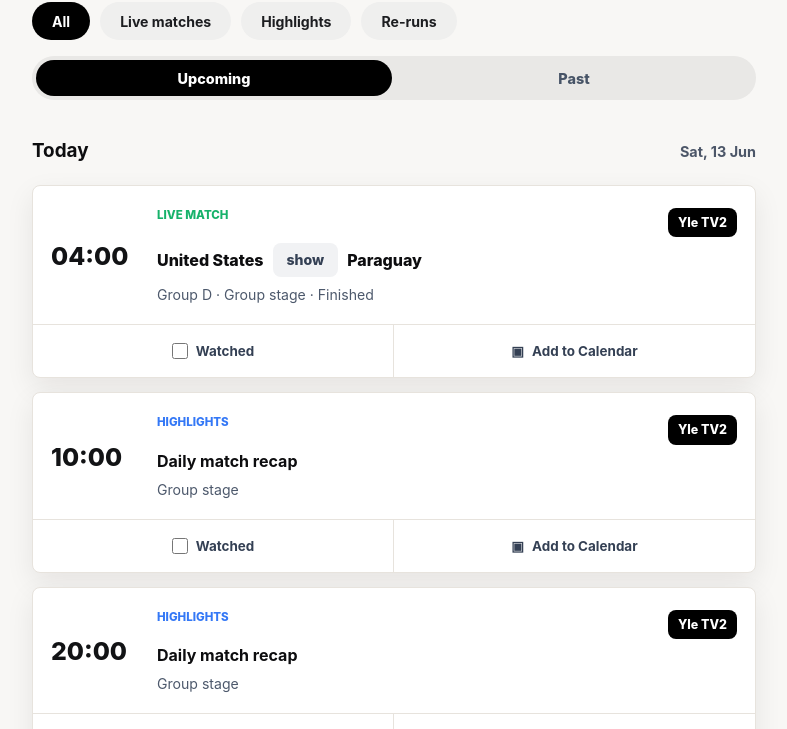
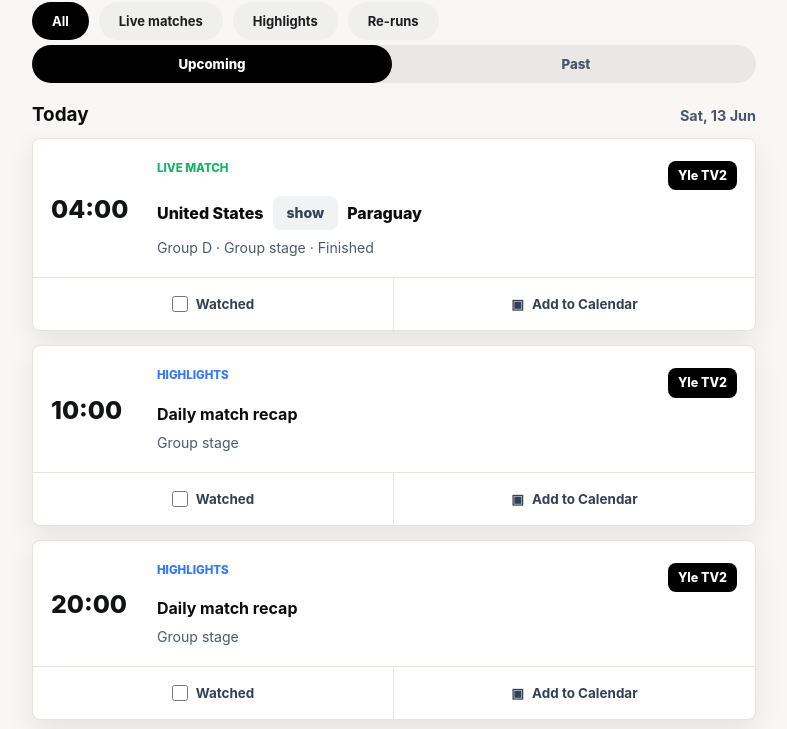
Before and after one commit to vltnnx/world-cup-broadcasts, a plain HTML site: page index.html in a window 1280 px wide. Shown: the part 126-855 px from the top of the page, without its empty margins (246-1033 px from the left). Drawn offline with Linux system fonts and the light colour scheme; no server answers.

Commit message:
sticky filters added, stylings

```diff
--- a/app.js
+++ b/app.js
@@ -65,12 +65,6 @@ async function init() {
       viewButtons.forEach((item) => item.classList.toggle("is-selected", item === button));
       render();
     });
-  });
-
-  document.querySelector("#calendarHelp").addEventListener("click", (event) => {
-    event.preventDefault();
-    const firstUpcoming = getVisibleRows()[0];
-    if (firstUpcoming) downloadIcs(firstUpcoming);
   });
 
   try {
--- a/index.html
+++ b/index.html
@@ -14,6 +14,7 @@
         <img class="app-banner" src="img/wc-banner.png" alt="">
       </header>
 
+      <div class="sticky-controls">
         <nav class="filters" aria-label="Broadcast filters">
           <button class="filter-pill is-selected" type="button" data-filter="all">All</button>
           <button class="filter-pill" type="button" data-filter="live">Live matches</button>
@@ -25,14 +26,13 @@
           <button class="view-button is-selected" type="button" data-view="upcoming">Upcoming</button>
           <button class="view-button" type="button" data-view="past">Past</button>
         </nav>
+      </div>
 
       <section id="feed" class="feed" aria-live="polite">
         <p class="loading">Loading broadcasts...</p>
       </section>
 
       <footer class="calendar-note">
-        <span aria-hidden="true">▣</span>
-        <a href="#" id="calendarHelp">Sync reminders to Apple Calendar</a>
         <span id="buildMarker" class="build-marker">Build local</span>
       </footer>
     </main>
--- a/public/app.js
+++ b/public/app.js
@@ -65,12 +65,6 @@ async function init() {
       viewButtons.forEach((item) => item.classList.toggle("is-selected", item === button));
       render();
     });
-  });
-
-  document.querySelector("#calendarHelp").addEventListener("click", (event) => {
-    event.preventDefault();
-    const firstUpcoming = getVisibleRows()[0];
-    if (firstUpcoming) downloadIcs(firstUpcoming);
   });
 
   try {
--- a/public/styles.css
+++ b/public/styles.css
@@ -10,6 +10,7 @@
   --live: #17b26a;
   --highlights: #3478f6;
   --rerun: #9254de;
+  --sticky-controls-height: 81px;
 }
 
 * {
@@ -46,7 +47,8 @@ input {
 }
 
 .app-header {
-  margin-bottom: 20px;
+  margin-bottom: 10px;
+  padding: 8px 0 0;
 }
 
 .app-banner {
@@ -57,12 +59,23 @@ input {
   object-position: left center;
 }
 
+.sticky-controls {
+  position: sticky;
+  top: 0;
+  z-index: 30;
+  display: grid;
+  gap: 5px;
+  margin: 0 -18px 12px;
+  padding: 2px 18px 3px;
+  background: var(--bg);
+}
+
 .filters {
   display: flex;
   gap: 10px;
-  margin: 0 0 32px;
+  margin: 0;
   overflow-x: auto;
-  padding-bottom: 2px;
+  padding: 0;
   scrollbar-width: none;
 }
 
@@ -78,7 +91,7 @@ input {
   background: var(--pill);
   color: #1c1d20;
   cursor: pointer;
-  font-size: 0.88rem;
+  font-size: 0.8125rem;
   font-weight: 700;
   padding: 0 20px;
 }
@@ -107,20 +120,20 @@ input {
   display: grid;
   grid-template-columns: 1fr 1fr;
   gap: 4px;
-  margin: -18px 0 28px;
+  margin: 0;
   border-radius: 999px;
   background: #e9e8e6;
-  padding: 4px;
+  padding: 0;
 }
 
 .view-button {
-  min-height: 36px;
+  min-height: 38px;
   border: 0;
   border-radius: 999px;
   background: transparent;
   color: #475467;
   cursor: pointer;
-  font-size: 0.9rem;
+  font-size: 0.83rem;
   font-weight: 760;
 }
 
@@ -131,7 +144,7 @@ input {
 
 .feed {
   display: grid;
-  gap: 24px;
+  gap: 12px;
   background: var(--bg);
 }
 
@@ -145,19 +158,19 @@ input {
 
 .day-group {
   display: grid;
-  gap: 12px;
+  gap: 6px;
 }
 
 .day-heading {
   position: sticky;
-  top: 0;
+  top: var(--sticky-controls-height);
   z-index: 20;
   display: flex;
   align-items: baseline;
   justify-content: space-between;
   gap: 16px;
   margin: 0 -18px;
-  padding: 12px 18px 10px;
+  padding: 6px 18px 5px;
   background: var(--bg);
 }
 
@@ -417,6 +430,10 @@ input {
 }
 
 @media (max-width: 760px) {
+  :root {
+    --sticky-controls-height: 81px;
+  }
+
   .shell {
     width: 100%;
     min-width: 0;
@@ -429,13 +446,14 @@ input {
   }
 
   .filter-pill {
-    min-height: 36px;
+    min-height: 38px;
     padding: 0 16px;
-    font-size: 0.78rem;
+    font-size: 0.72rem;
   }
 
   .view-button {
-    font-size: 0.82rem;
+    min-height: 38px;
+    font-size: 0.76rem;
   }
 
   .card-top {
--- a/styles.css
+++ b/styles.css
@@ -10,6 +10,7 @@
   --live: #17b26a;
   --highlights: #3478f6;
   --rerun: #9254de;
+  --sticky-controls-height: 81px;
 }
 
 * {
@@ -46,7 +47,8 @@ input {
 }
 
 .app-header {
-  margin-bottom: 20px;
+  margin-bottom: 10px;
+  padding: 8px 0 0;
 }
 
 .app-banner {
@@ -57,12 +59,23 @@ input {
   object-position: left center;
 }
 
+.sticky-controls {
+  position: sticky;
+  top: 0;
+  z-index: 30;
+  display: grid;
+  gap: 5px;
+  margin: 0 -18px 12px;
+  padding: 2px 18px 3px;
+  background: var(--bg);
+}
+
 .filters {
   display: flex;
   gap: 10px;
-  margin: 0 0 32px;
+  margin: 0;
   overflow-x: auto;
-  padding-bottom: 2px;
+  padding: 0;
   scrollbar-width: none;
 }
 
@@ -78,7 +91,7 @@ input {
   background: var(--pill);
   color: #1c1d20;
   cursor: pointer;
-  font-size: 0.88rem;
+  font-size: 0.8125rem;
   font-weight: 700;
   padding: 0 20px;
 }
@@ -107,20 +120,20 @@ input {
   display: grid;
   grid-template-columns: 1fr 1fr;
   gap: 4px;
-  margin: -18px 0 28px;
+  margin: 0;
   border-radius: 999px;
   background: #e9e8e6;
-  padding: 4px;
+  padding: 0;
 }
 
 .view-button {
-  min-height: 36px;
+  min-height: 38px;
   border: 0;
   border-radius: 999px;
   background: transparent;
   color: #475467;
   cursor: pointer;
-  font-size: 0.9rem;
+  font-size: 0.83rem;
   font-weight: 760;
 }
 
@@ -131,7 +144,7 @@ input {
 
 .feed {
   display: grid;
-  gap: 24px;
+  gap: 12px;
   background: var(--bg);
 }
 
@@ -145,19 +158,19 @@ input {
 
 .day-group {
   display: grid;
-  gap: 12px;
+  gap: 6px;
 }
 
 .day-heading {
   position: sticky;
-  top: 0;
+  top: var(--sticky-controls-height);
   z-index: 20;
   display: flex;
   align-items: baseline;
   justify-content: space-between;
   gap: 16px;
   margin: 0 -18px;
-  padding: 12px 18px 10px;
+  padding: 6px 18px 5px;
   background: var(--bg);
 }
 
@@ -417,6 +430,10 @@ input {
 }
 
 @media (max-width: 760px) {
+  :root {
+    --sticky-controls-height: 81px;
+  }
+
   .shell {
     width: 100%;
     min-width: 0;
@@ -429,13 +446,14 @@ input {
   }
 
   .filter-pill {
-    min-height: 36px;
+    min-height: 38px;
     padding: 0 16px;
-    font-size: 0.78rem;
+    font-size: 0.72rem;
   }
 
   .view-button {
-    font-size: 0.82rem;
+    min-height: 38px;
+    font-size: 0.76rem;
   }
 
   .card-top {
```
Also changed, not shown: public/index.html (+2 -2 lines). Lines whose indentation alone changed are shown as unchanged.
